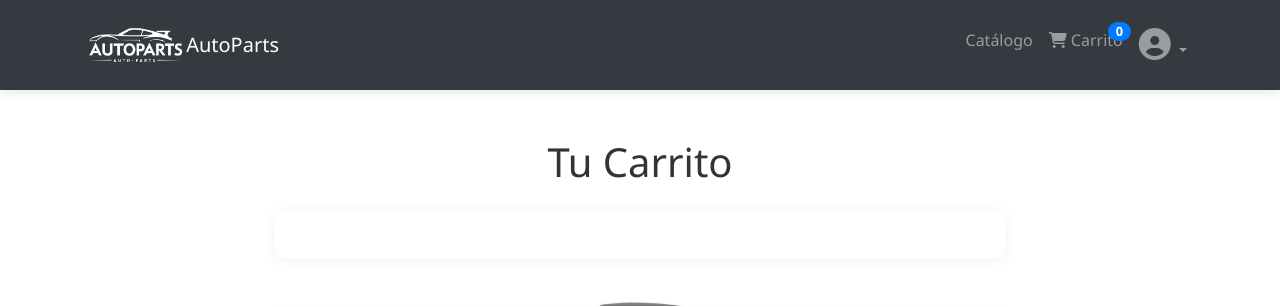
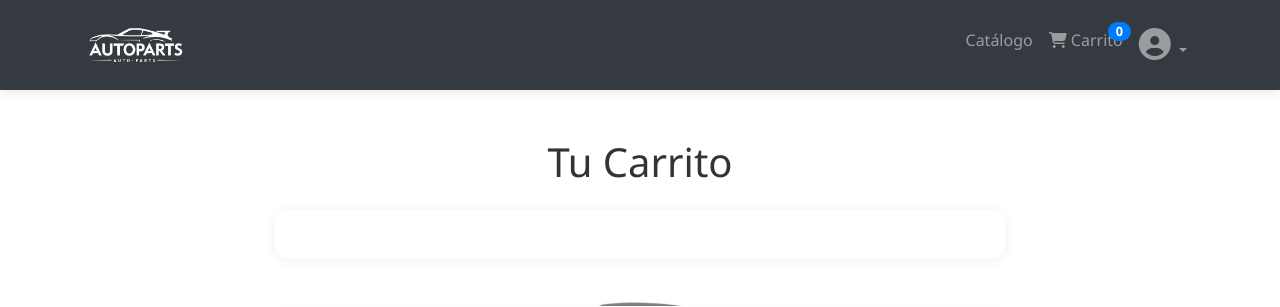
Before and after one commit to oozcode/Autoparts, a Django app: template Autopart/templates/autopart/carrito.html in a window 1280 px wide. Shown: the top 307 px of the page. Run offline with Django 5.2, Linux system fonts and the light colour scheme; the template is opened without the code that fills it, so the values that code supplies are empty; some libraries are stand-ins or nearby versions.

Commit message:
header_Text

```diff
--- a/Autopart/templates/autopart/base/header.html
+++ b/Autopart/templates/autopart/base/header.html
@@ -31,7 +31,6 @@
         <div class="container">
             <a class="navbar-brand d-flex align-items-center" href="{% url 'index' %}">
                 <img src="{% static 'autopart/img/Icono.png' %}" alt="AutoParts Logo" class="me-2" style="height: 40px;">
-                <span class="fw-bold">AutoParts</span>
             </a>
 
             <button class="navbar-toggler" type="button" data-toggle="collapse" data-target="#mainNavbar" aria-controls="mainNavbar" aria-expanded="false" aria-label="Toggle navigation">
```
